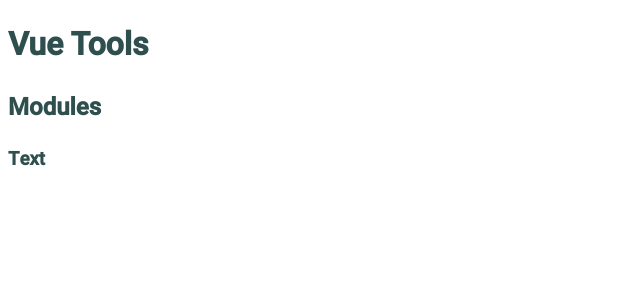
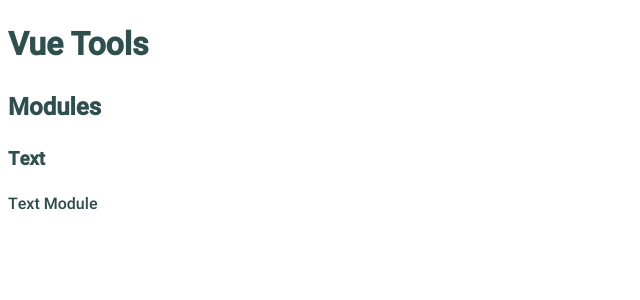
Before and after one commit to aclarke211/vue-tools, a Vue app: page / in a window 1280 px wide. Shown: the top 300 px of the page, without its empty margins (0-640 px from the left). Built offline with nearby package versions, Linux system fonts and the light colour scheme.

Commit message:
Show tools in Home page.

```diff
--- a/src/modules/base/modules-list.js
+++ b/src/modules/base/modules-list.js
@@ -1,7 +1,8 @@
-export default [
-  {
-    name: 'Text Module',
-    srcFile: () => import('../TextModule.vue'),
-    category: 'Text',
-  },
-];
+export default {
+  text: [
+    {
+      name: 'Text Module',
+      srcFile: () => import('../TextModule.vue'),
+    },
+  ],
+};
--- a/src/views/Home.vue
+++ b/src/views/Home.vue
@@ -9,10 +9,16 @@
         :key="typeKey">
           <h2 class="type__title">{{ toolType.name }}</h2>
           <div
-            :class="['category']"
-            v-for="(category, catKey) in getCategories(toolType)"
-            :key="catKey">
-             <h3 class="category__title">{{ category }}</h3>
+            :class="['category', category]"
+            v-for="(category, categoryKey) in toolType.list"
+            :key="categoryKey">
+             <h3 class="category__title">{{ formattedName(categoryKey) }}</h3>
+             <div
+              :class="['tool', tool]"
+              v-for="(tool, toolKey) in category"
+              :key="toolKey">
+                {{ tool.name }}
+             </div>
           </div>
       </div>
     </div>
@@ -43,22 +49,22 @@ export default {
   },
 
   methods: {
-    // formattedName(name) {
-    //   return (name.charAt(0).toUpperCase() +
-    //     name.slice(1)).match(/[A-Z][a-z]+|[0-9]+/g).join(' ');
-    // },
+    formattedName(name) {
+      return (name.charAt(0).toUpperCase() +
+        name.slice(1)).match(/[A-Z][a-z]+|[0-9]+/g).join(' ');
+    },
     // getRoutes(catName, subCatName) {
     //   return routes.filter(routeName => routeName.path.includes(`/${catName.toLowerCase()
     //    .replace(' ', '-')}/${subCatName.toLowerCase().replace(' ', '-')}/`));
     // },
-    getCategories(toolType) {
-      const categories = toolType.list.map(category => category.category);
+    // getCategories(toolType) {
+    //   const categories = toolType.list.map(category => category.category);
 
-      // eslint-disable-next-line
-      console.log(categories);
+    //   // eslint-disable-next-line
+    //   console.log(categories);
 
-      return categories;
-    },
+    //   return categories;
+    // },
   },
 };
 </script>
```
